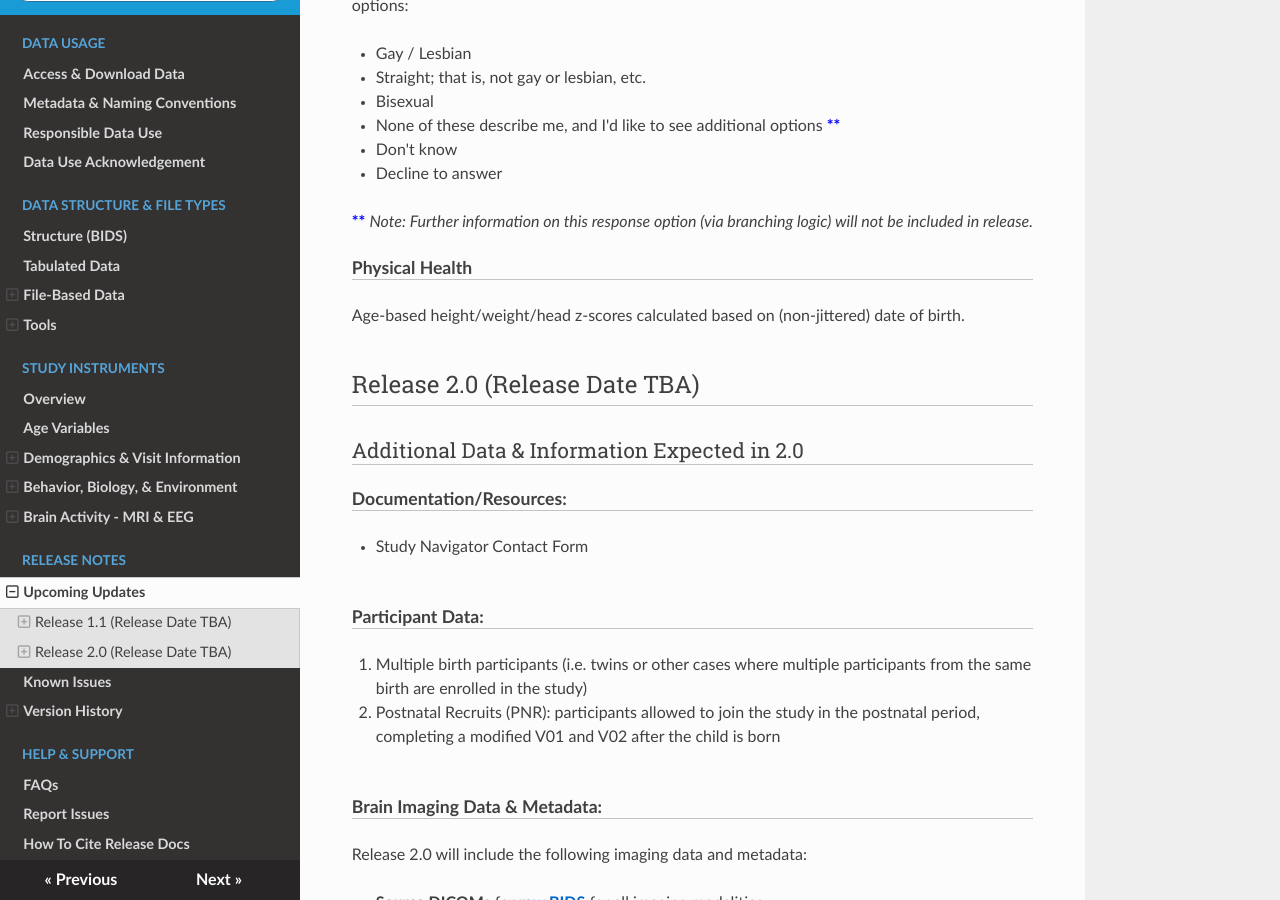
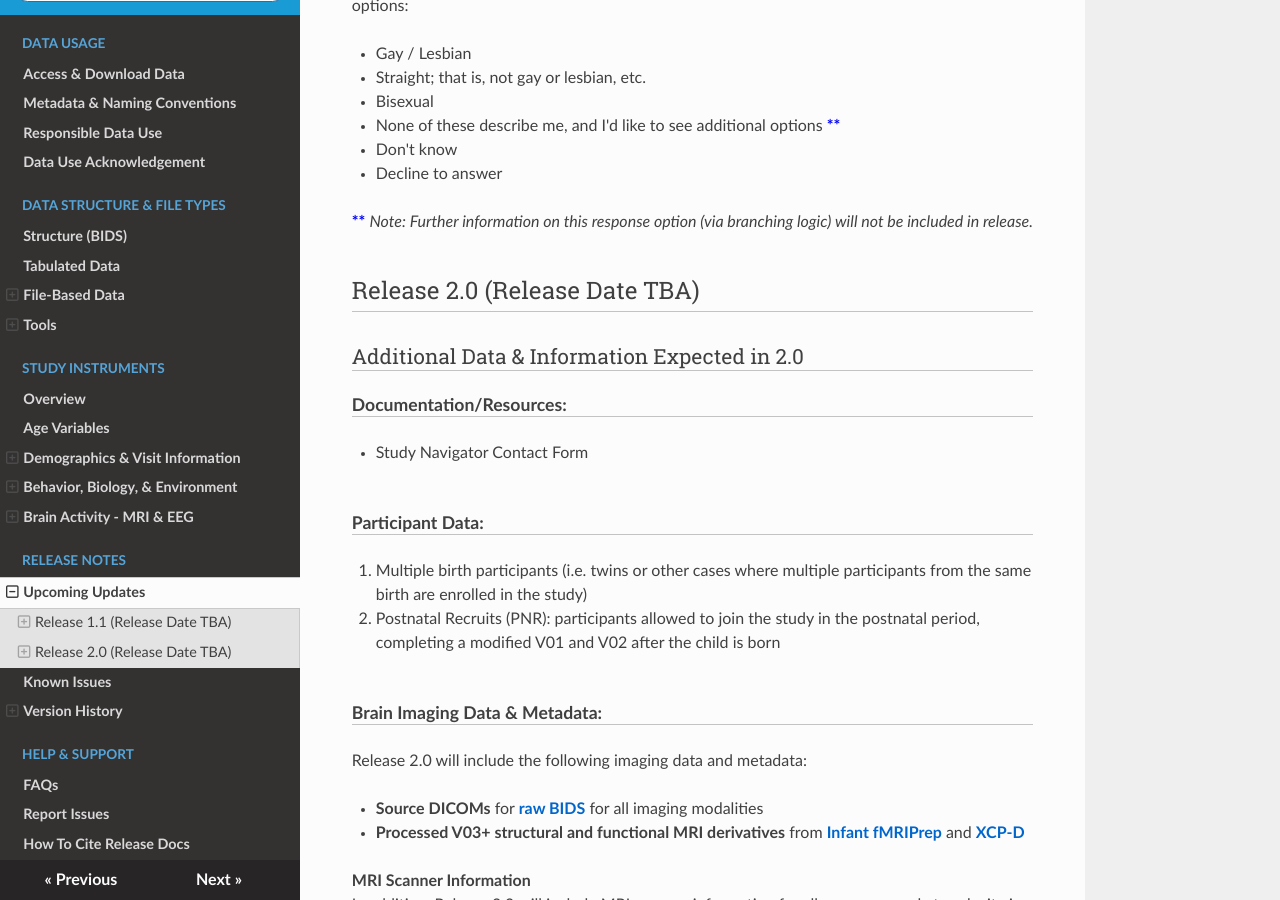
Before and after one commit to nbdc-datahub/hbcd-docs, an MkDocs documentation site: the page built from docs/changelog/pending.md, in a window 1280 px wide and 900 px high, scrolled down 613 px. Built offline with MkDocs 1.6.1, drawn with Linux system fonts in a browser that asks for light colours; nearby versions of some CDN libraries; some of the changed text lies outside the part shown.

Commit message:
move PH data improvement to 2.0

```diff
--- a/docs/changelog/pending.md
+++ b/docs/changelog/pending.md
@@ -21,10 +21,6 @@
 - Decline to answer
 
 <span class="blue-text"><b>**</b></span> <span><i>Note: Further information on this response option (via branching logic) will not be included in release.</i></span>
-
-#### Physical Health
-
-Age-based height/weight/head z-scores calculated based on (non-jittered) date of birth.
 
 ## Release 2.0 (Release Date TBA)
 
@@ -129,3 +125,7 @@
 - Ingredient
 - Precise Ingredient
 - Multiple Active Ingredients
+
+#### Physical Health
+
+Age-based height/weight/head z-scores calculated based on (non-jittered) date of birth.
```
